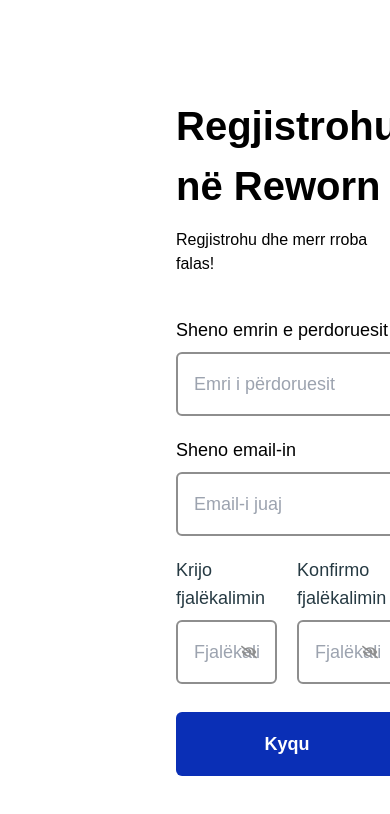
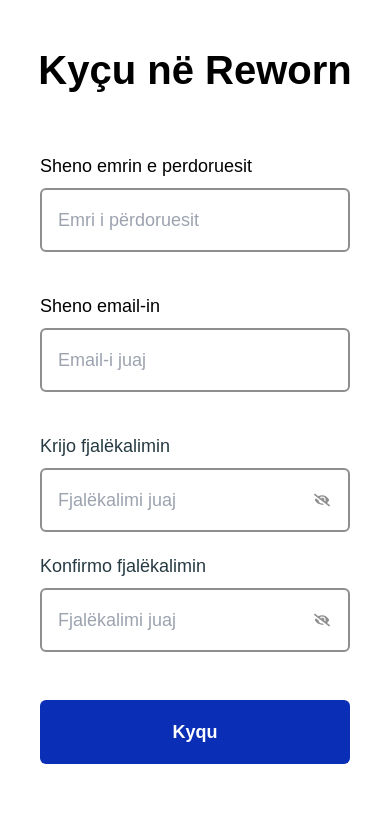
Before and after one commit to FatlumG/ReWorn, a React (Vite) app in the folder reworn-app/: page /sign-up in a window 390 px wide. Shown: the top 814 px of the page. Built offline with nearby package versions, Linux system fonts and the light colour scheme.

Commit message:
Made sign pages responsive

```diff
--- a/reworn-app/src/pages/SignInPage.jsx
+++ b/reworn-app/src/pages/SignInPage.jsx
@@ -11,11 +11,13 @@
     setShowPassword(!showPassword);
   };
   return (
-    <div className="flex h-[100vh]">
-      <div className="w-[70%] max-w-md mx-auto mt-24 ms-44">
-        <h2 className="text-[2.5rem] font-bold mb-3">Kyçu në Reworn</h2>
+    <div className="flex justify-center h-[100vh]">
+      <div className="w-full flex flex-col items-center p-10 lg:w-[70%] lg:items-start lg:p-20 ">
+        <h2 className="text-[2.5rem] font-bold mb-3 whitespace-nowrap">
+          Kyçu në Reworn
+        </h2>
         <p className="text-light-grey font-thin">Kyçu dhe merr rroba falas!</p>
-        <form className="flex flex-col gap-10 mt-10">
+        <form className="flex flex-col gap-10 mt-10 w-full sm:w-[450px]">
           <InputField
             parentClass="flex flex-col gap-2"
             htmlFor="email"
@@ -61,7 +63,7 @@
           />
         </form>
       </div>
-      <div className="w-[30%] bg-blue relative">
+      <div className="hidden lg:block w-[30%] bg-blue relative">
         <img
           src={kids}
           alt="Kids"
--- a/reworn-app/src/pages/SignUpPage.jsx
+++ b/reworn-app/src/pages/SignUpPage.jsx
@@ -11,13 +11,12 @@
     setShowPassword(!showPassword);
   };
   return (
-    <div className="flex h-[100vh]">
-      <div className="w-[70%] max-w-md mx-auto mt-24 ms-44">
-        <h2 className="text-[2.5rem] font-bold mb-3">Regjistrohu në Reworn</h2>
-        <p className="text-light-grey font-thin">
-          Regjistrohu dhe merr rroba falas!
-        </p>
-        <form className="flex flex-col gap-5 mt-10">
+    <div className="flex justify-center h-[100vh]">
+      <div className="w-full flex flex-col items-center p-10 lg:w-[70%] lg:items-start lg:p-20 ">
+        <h2 className="text-[2.5rem] font-bold mb-3 whitespace-nowrap">
+          Kyçu në Reworn
+        </h2>
+        <form className="flex flex-col gap-10 mt-10 w-full sm:w-[450px]">
           <InputField
             parentClass="flex flex-col gap-2"
             htmlFor="username"
@@ -40,7 +39,7 @@
             value="email"
             placeholder="Email-i juaj"
           />
-          <div className="flex gap-5 mb-2">
+          <div className="flex flex-col sm:flex-row gap-5 mb-2">
             <InputField
               parentClass="flex flex-col gap-2"
               htmlFor="password"
@@ -97,7 +96,7 @@
           />
         </form>
       </div>
-      <div className="w-[30%] bg-blue relative">
+      <div className="hidden lg:block w-[30%] bg-blue relative">
         <img
           src={kids}
           alt="Kids"
```
